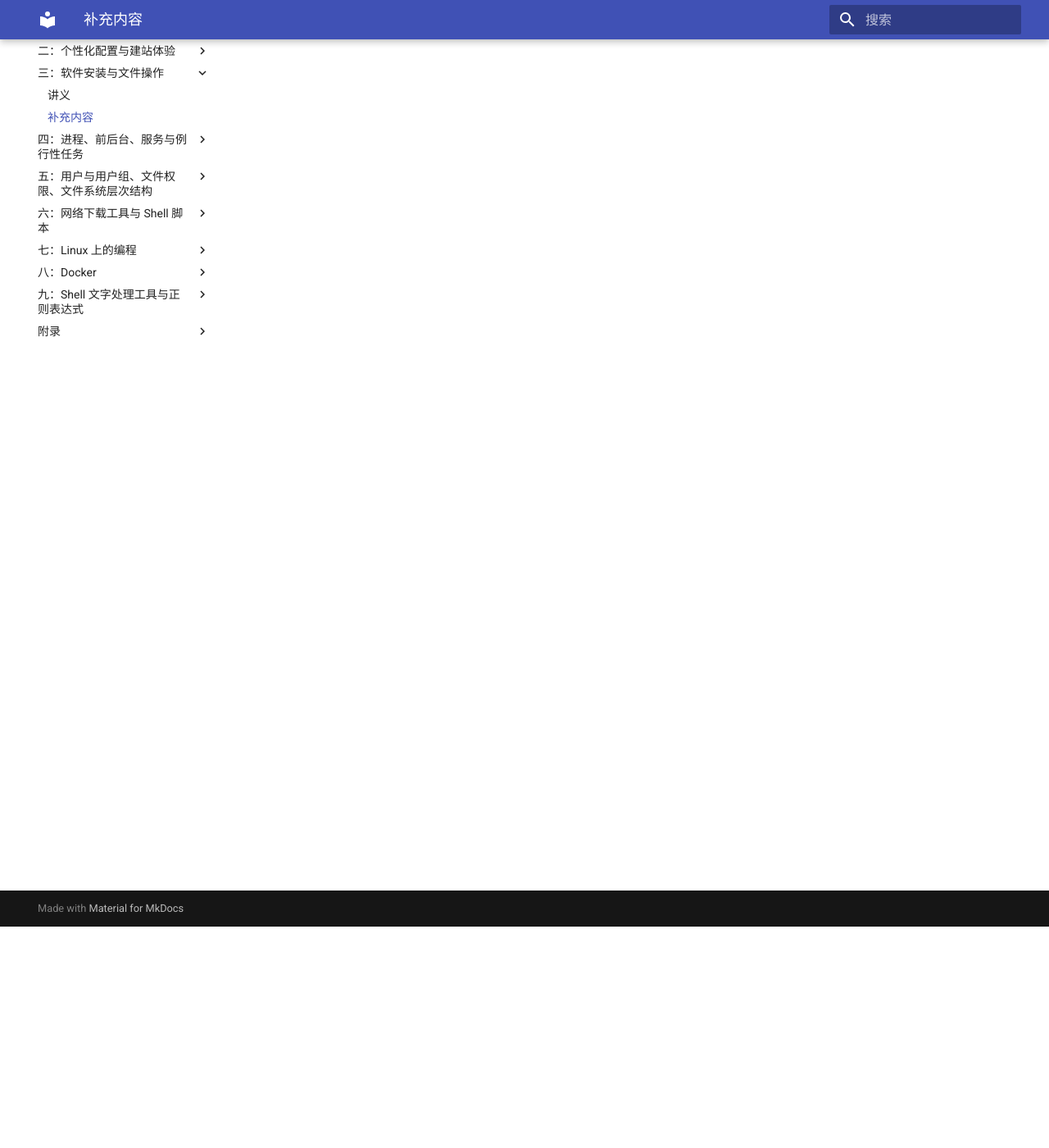
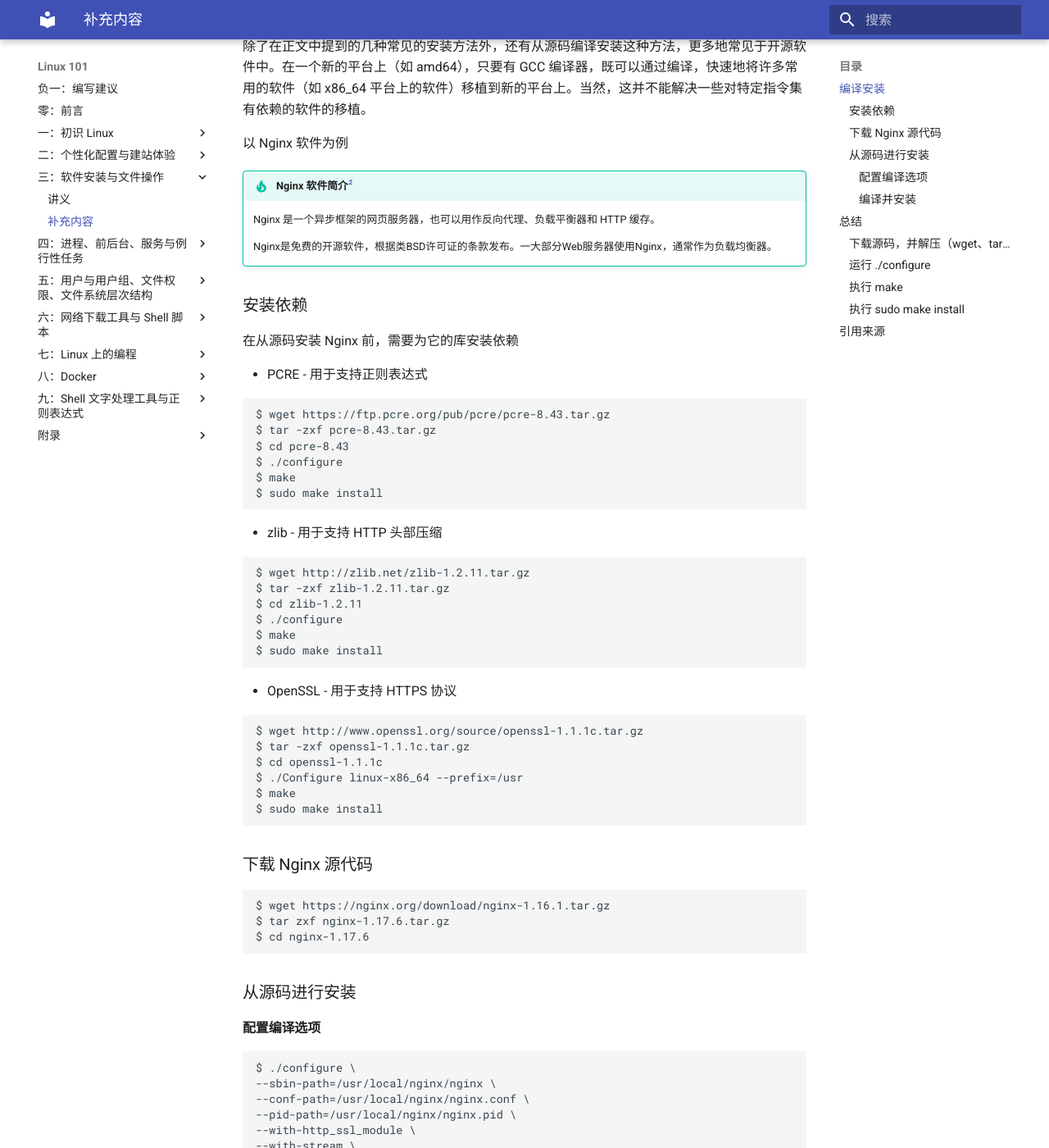
Before and after one commit to ustclug/Linux101-docs, an MkDocs documentation site: the page built from docs/Ch03/1-supplement.md, in a window 1280 px wide and 1400 px high, scrolled down 270 px. Shown: the whole window at 82% size. Built offline with MkDocs 1.6.1 and Material for MkDocs 9.7.7, drawn with Linux system fonts in a browser that asks for light colours; some of the changed text lies outside the part shown.

Commit message:
Ch03: Add install software from source

````diff
--- a/docs/Ch03/1-supplement.md
+++ b/docs/Ch03/1-supplement.md
@@ -1,3 +1,121 @@
 # 附录
 
 ## 编译安装
+
+*参见：Compiling and Installing from Source [^1]*
+
+*以下在 Ubuntu 18.04 下操作*
+
+除了在正文中提到的几种常见的安装方法外，还有从源码编译安装这种方法，更多地常见于开源软件中。在一个新的平台上（如 amd64），只要有 GCC 编译器，既可以通过编译，快速地将许多常用的软件（如 x86_64 平台上的软件）移植到新的平台上。当然，这并不能解决一些对特定指令集有依赖的软件的移植。
+
+以 Nginx 软件为例
+
+!!! Tip "Nginx 软件简介[^2]"
+    Nginx 是一个异步框架的网页服务器，也可以用作反向代理、负载平衡器和 HTTP 缓存。
+
+    Nginx是免费的开源软件，根据类BSD许可证的条款发布。一大部分Web服务器使用Nginx，通常作为负载均衡器。
+
+### 安装依赖
+
+在从源码安装 Nginx 前，需要为它的库安装依赖
+
+* PCRE - 用于支持正则表达式
+
+```
+$ wget https://ftp.pcre.org/pub/pcre/pcre-8.43.tar.gz
+$ tar -zxf pcre-8.43.tar.gz
+$ cd pcre-8.43
+$ ./configure
+$ make
+$ sudo make install
+```
+
+* zlib - 用于支持 HTTP 头部压缩
+
+```
+$ wget http://zlib.net/zlib-1.2.11.tar.gz
+$ tar -zxf zlib-1.2.11.tar.gz
+$ cd zlib-1.2.11
+$ ./configure
+$ make
+$ sudo make install
+```
+
+* OpenSSL - 用于支持 HTTPS 协议
+
+```
+$ wget http://www.openssl.org/source/openssl-1.1.1c.tar.gz
+$ tar -zxf openssl-1.1.1c.tar.gz
+$ cd openssl-1.1.1c
+$ ./Configure linux-x86_64 --prefix=/usr
+$ make
+$ sudo make install
+```
+
+### 下载 Nginx 源代码
+```
+$ wget https://nginx.org/download/nginx-1.16.1.tar.gz
+$ tar zxf nginx-1.17.6.tar.gz
+$ cd nginx-1.17.6
+```
+
+### 从源码进行安装
+
+#### 配置编译选项
+
+```
+$ ./configure \
+--sbin-path=/usr/local/nginx/nginx \
+--conf-path=/usr/local/nginx/nginx.conf \
+--pid-path=/usr/local/nginx/nginx.pid \
+--with-http_ssl_module \
+--with-stream \
+--with-pcre=../pcre-8.43 \
+--with-zlib=../zlib-1.2.11 \
+--without-http_empty_gif_module
+```
+
+!!! Tip "Tip"
+    使用 `\` 符号将一行长命令分解为多行书写，便于阅读
+
+#### 编译并安装
+```
+$ make
+$ sudo make install
+```
+
+## 总结
+
+从 Nginx 的从源码编译安装可以看出，无论是它的依赖还是主程序，主要过程均为如下几个
+
+### 下载源码，并解压（wget、tar）
+   > wget 将会在第五章进行详细阐述
+
+### 运行 `./configure`
+
+`configure` 脚本为了让一个程序能够在各种不同类型的机器上运行而设计的。在使用 `make` 编译源代码之前，`configure` 会根据自己所依赖的库而在目标机器上进行匹配。`configure` 文件一般为可执行文件（与权限位有关的将在第五章讲述）。
+
+`configure` 脚本可以根据所在的系统环境生成相对应的 `Makefile` 文件，例如自动处理 GCC 版本、判断特定的函数是否在当前系统上可用、确定相应依赖头文件的位置、并对缺少的依赖库进行报错
+
+在执行 `configure` 脚本时，可以传递相对应的参数达到生成不同的 `Makefile` 文件的目的。
+
+!!! Example ""
+    在上面的对 Nginx 源代码进行 `./configure` 时，传入了一些参数，实现了：
+
+    * 指定了一部分配置文件的位置（`sbin-path`、`conf-path`、`pid-path`）
+    * 说明了需要添加或删除的模块（`http_ssl_module`、`steam`、`pcre`、`zlib`、`http_empty_gif_module`）
+    * 指定了依赖库的位置（`../pcre-8.43` 与 `../zlib-1.2.11`）
+
+### 执行 `make`
+
+`make` 程序会根据 `configure` 生成的 `Makefile` 文件，执行一系列的命令，调用 `gcc`、`cc` 等程序，将源代码编译为二进制文件。
+
+### 执行 `sudo make install`
+
+在这个过程中，`make` 命令会将编译好的二进制文件拷贝到相对应的安装目录，拷贝用户手册等
+
+## 引用来源
+
+[^1]: https://docs.nginx.com/nginx/admin-guide/installing-nginx/installing-nginx-open-source/#compiling-and-installing-from-source
+
+[^2]: https://zh.wikipedia.org/wiki/Nginx
````
